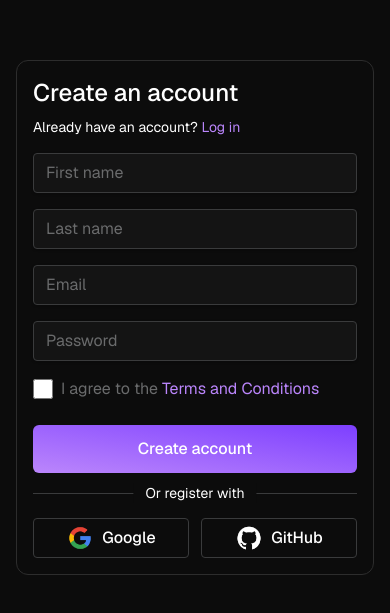
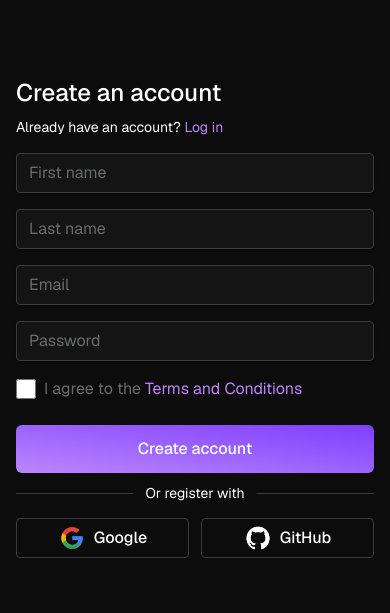
Before and after one commit to krishabbashyal/Apptive, a Next.js app in the folder client/: page /signup in a window 390 px wide. Shown: the part 105-718 px from the top of the page. Built offline with nearby package versions, Linux system fonts and the light colour scheme.

Commit message:
Auth form responsive changes for mobile

```diff
--- a/client/src/components/AuthForms/Login.tsx
+++ b/client/src/components/AuthForms/Login.tsx
@@ -29,7 +29,7 @@ const LoginForm = () => {
 
 
   return (
-    <div className="mx-4 flex w-full max-w-[60rem] flex-row justify-between  rounded-xl border border-graySeperator bg-foreground lg:rounded-r-xl">
+    <div className="md:mx-4 flex w-full max-w-[60rem] flex-row justify-between rounded-xl md:border border-graySeperator bg-foreground lg:rounded-r-xl">
       <div className="hidden p-2 md:block lg:w-7/12">
         <AuthCard />
       </div>
--- a/client/src/components/AuthForms/Signup.tsx
+++ b/client/src/components/AuthForms/Signup.tsx
@@ -28,7 +28,7 @@ const SignupForm = () => {
   const errorMessageClass = "text-bittersweetDark text-sm mt-1";
 
   return (
-    <div className="mx-4 flex w-full max-w-[60rem] flex-row justify-between  rounded-xl border border-graySeperator bg-foreground lg:rounded-r-xl">
+    <div className="md:mx-4 flex w-full max-w-[60rem] flex-row justify-between  rounded-xl md:border border-graySeperator bg-foreground lg:rounded-r-xl">
       <div className="hidden p-2 md:block lg:w-7/12">
         <AuthCard />
       </div>
```
